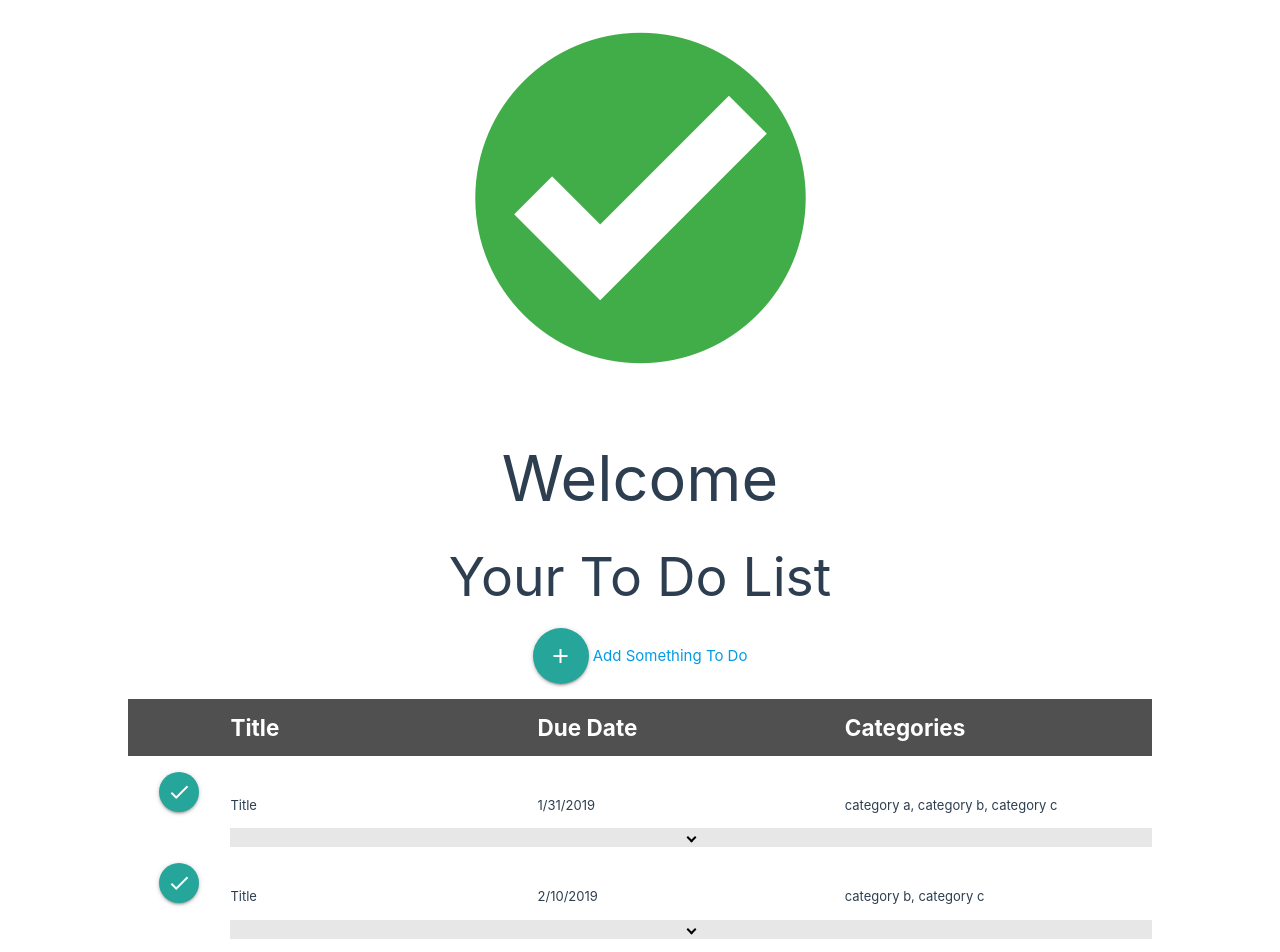
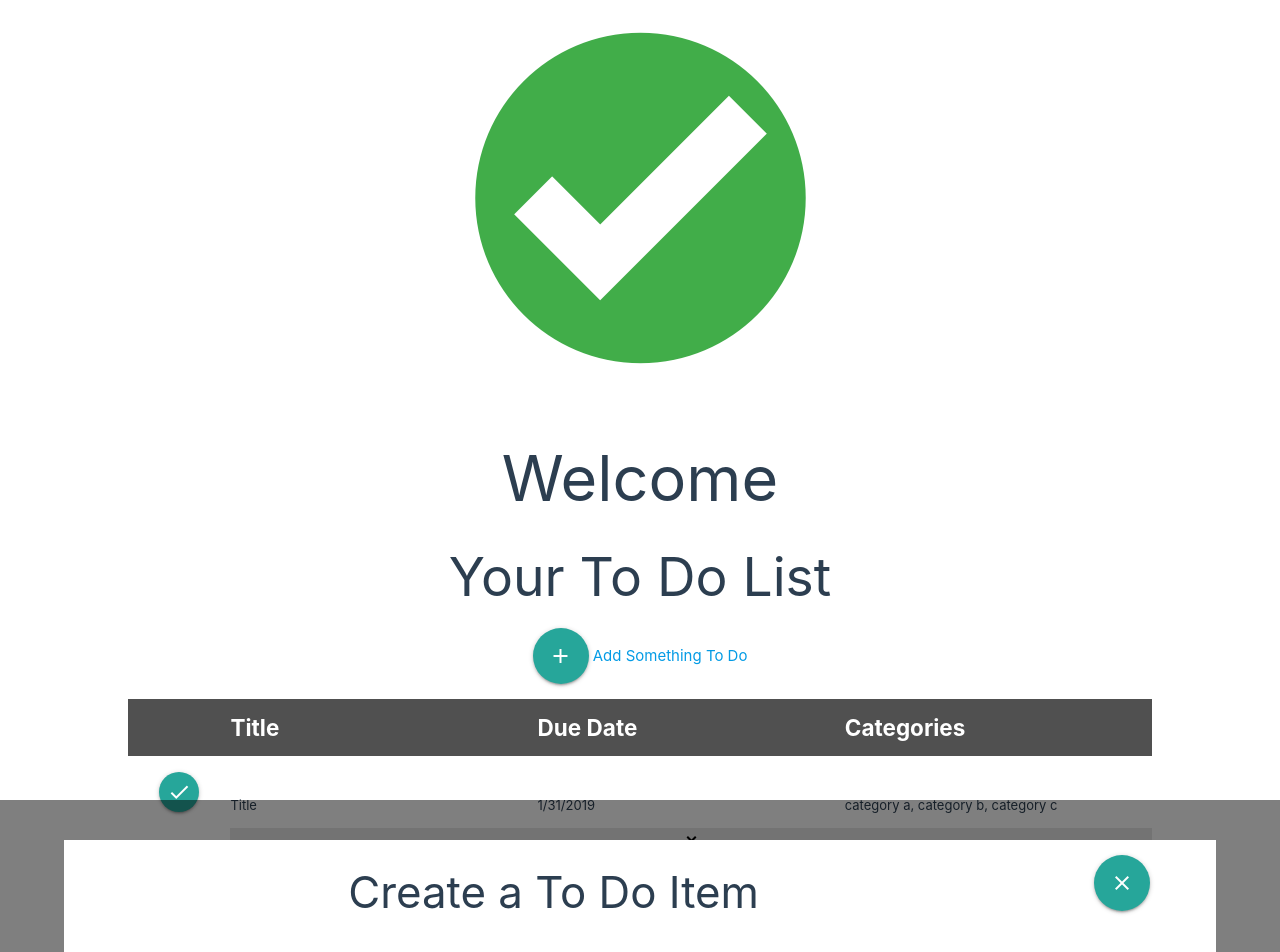
Before and after one commit to mikennel/firebase-Proof-of-Concept, a Vue app: page /#/home in a window 1280 px wide. Shown: the top 952 px of the page. Built offline with nearby package versions, Linux system fonts and the light colour scheme; no server answers; sample sign-in values are in the browser's storage.

Commit message:
modal slide up n' down works well

```diff
--- a/src/App.vue
+++ b/src/App.vue
@@ -29,7 +29,6 @@ p a {
     cursor: pointer;
 }
 
-
 @media only screen and (max-width: 1280px){
   .entryInfo{
     width: 80%;
--- a/src/components/createListItem.vue
+++ b/src/components/createListItem.vue
@@ -1,6 +1,18 @@
 <template>
-    <div @click="openListModal" id="createListItemBtn">
-        <a> <span class="btn-floating btn-large waves-effect waves-light"><i class="material-icons">add</i></span> Add Something To Do</a>
+    <div>
+        <div @click="openListModal" id="createListItemBtn">
+            <a> <span class="btn-floating btn-large waves-effect waves-light"><i class="material-icons">add</i></span> Add Something To Do</a>
+        </div>
+        <div id="addToDoModal-starter">
+            <div id="addToDoModal-darkBack" class="hidden">
+                <div id="addToDoModal-container">
+                    <div class="modalBlock header">
+                        <h3>Create a To Do Item</h3>
+                        <a @click="closeListModal" id="closeModalBtn"><span class="btn-floating btn-large waves-effect waves-light"><i class="material-icons">close</i></span></a>
+                    </div>
+                </div>
+            </div>
+        </div>
     </div>
 </template>
 
@@ -9,7 +21,10 @@
         name: "createListItem",
         methods: {
             openListModal: function(){
-                console.debug("clicked!");
+                $("#addToDoModal-darkBack").removeClass("hidden");
+            },
+            closeListModal: function(){
+                $("#addToDoModal-darkBack").addClass("hidden");
             }
         }
     };
@@ -22,4 +37,42 @@
         margin: 0 auto 1em auto;
         cursor: pointer;
     }
+
+    #addToDoModal-darkBack{
+        position: fixed;
+        left: 0;
+        top: 0;
+        width: 100vw;
+        height: 100vh;
+        z-index: 100;
+        padding: 5vh 5vw;
+        background-color: rgba(0, 0, 0, 0.5);
+        transition: .5s;
+    }
+
+    #addToDoModal-container{
+        background-color: white;
+        width: 100%;
+        height: 100%;
+        margin: auto;
+    }
+
+    .modalBlock{
+        min-height: 3em;
+    }
+
+    .modalBlock.header {
+        display: grid;
+        grid-template-columns: 85% 15%;
+    }
+
+    #closeModalBtn{
+        margin: 1em 1em 0 0;
+    }
+
+    .hidden{
+        margin-top: 100vh;
+        background: transparent;
+        transition: .5s;
+    }
 </style>
```
